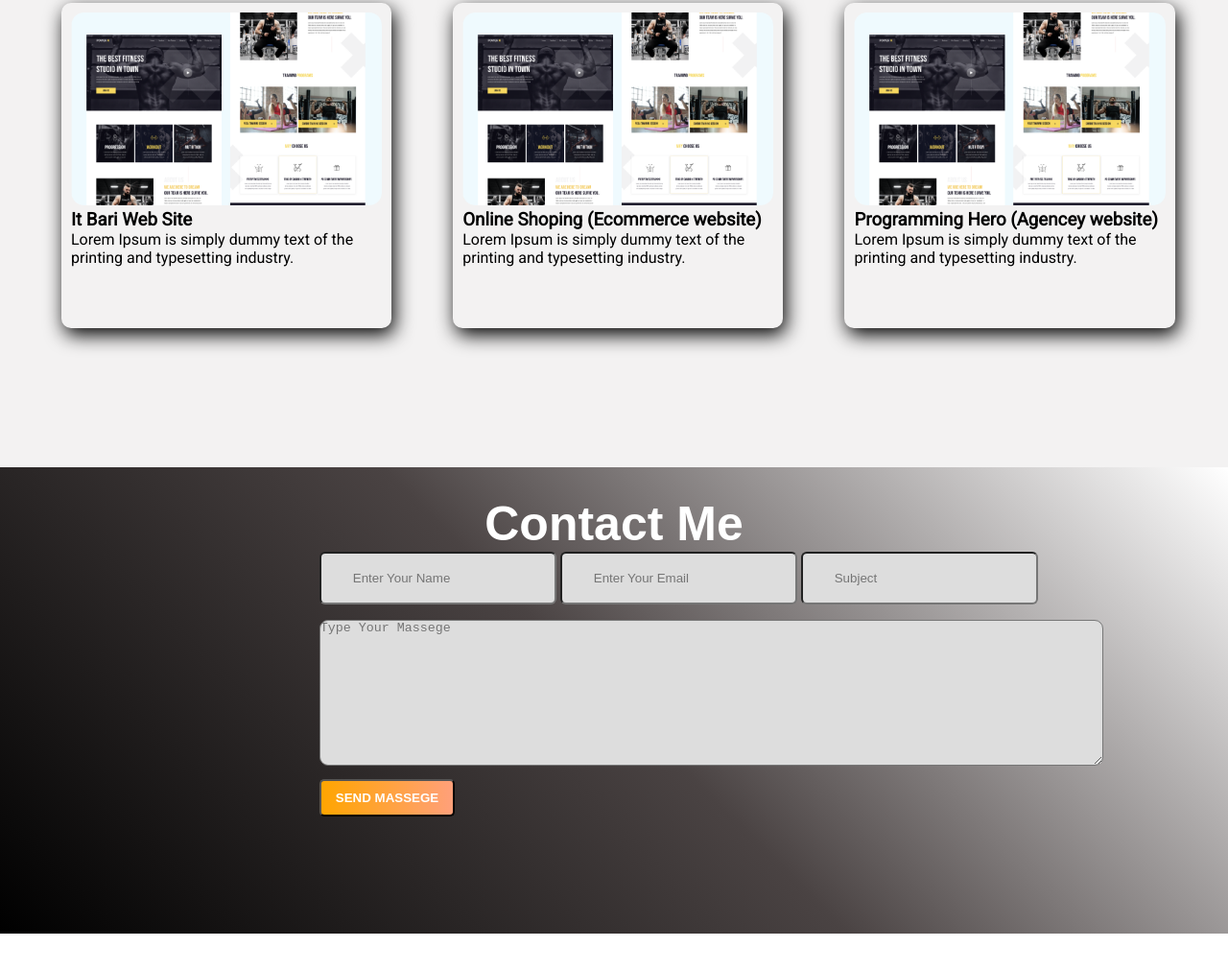
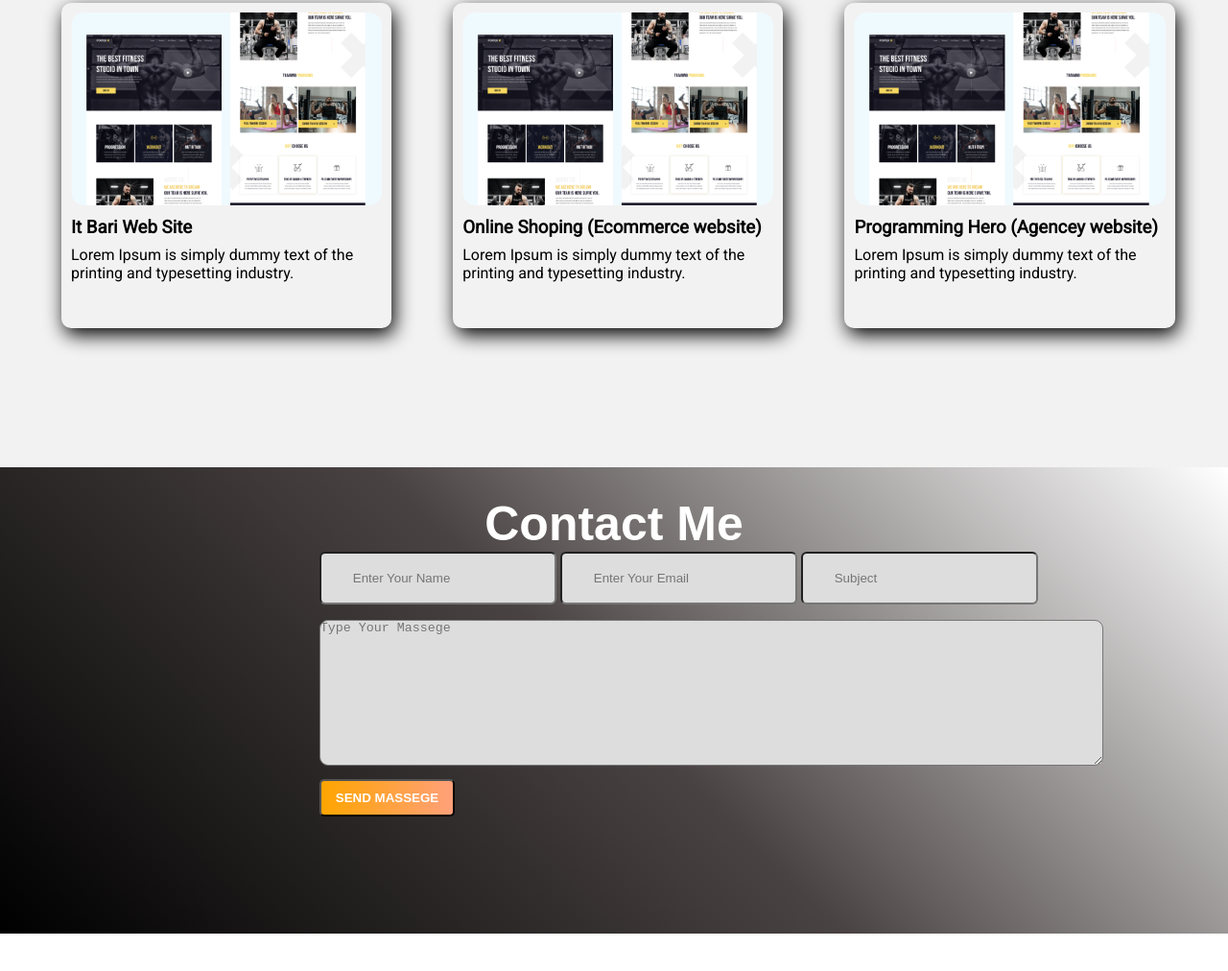
Before and after one commit to freelancermasudrana/personal-website, a plain HTML site: page index.html in a window 1280 px wide. Shown: the part 1454-2466 px from the top of the page at 96% size. Drawn offline with Linux system fonts and the light colour scheme.

Commit message:
final Assignment Code Added

```diff
--- a/style.css
+++ b/style.css
@@ -107,6 +107,9 @@ section.about{
 .box img{
     width: 100%;
 }
+.box h3 {
+    padding: 8px 0px;
+}
 .working-heighlight{
     color:tomato;
 }
```
